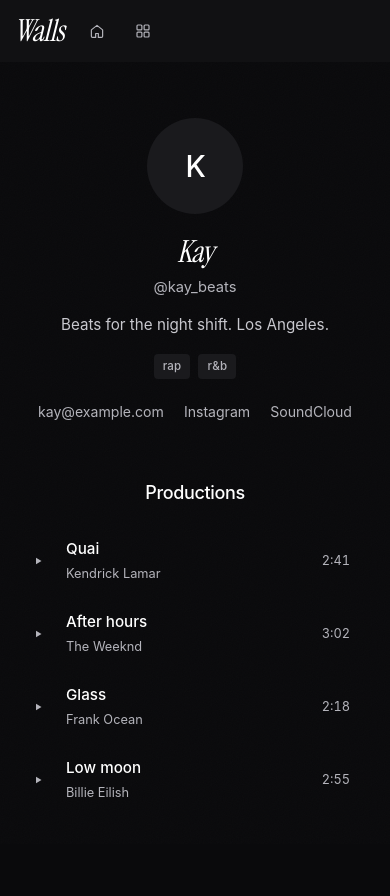
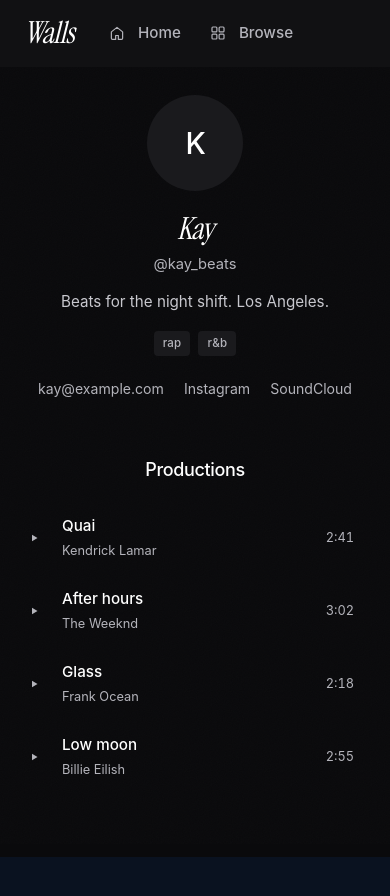
Before and after one commit to lattewei/walls, a Next.js app in the folder apps/web/: page /users/kay_beats in a window 390 px wide. Shown: the top 896 px of the page. After the commit the page ends 857 px from the top, so only its background shows below. Built offline with nearby package versions, Linux system fonts and the light colour scheme.

Commit message:
fix(web): one studio shell that folds on inner pages
Share StudioShell via a route-group layout so /app and /users use the same rail. On Home it is 228px with labels. On a profile it eases to 152px and the labels fade. No compact variant.

```diff
--- a/apps/web/src/app/app/layout.tsx
+++ b/apps/web/src/app/(studio)/app/layout.tsx
@@ -1,14 +1,13 @@
 import type { Metadata } from "next";
 
-import { StudioShell } from "@/components/studio/shell";
 import { site } from "@/content/site";
 
 export const metadata: Metadata = {
   title: `${site.name} — Home`,
 };
 
-export default function AppLayout({
+export default function AppSectionLayout({
   children,
 }: Readonly<{ children: React.ReactNode }>) {
-  return <StudioShell>{children}</StudioShell>;
+  return children;
 }
--- /dev/null
+++ b/apps/web/src/app/(studio)/layout.tsx
@@ -0,0 +1,7 @@
+import { StudioShell } from "@/components/studio/shell";
+
+export default function StudioLayout({
+  children,
+}: Readonly<{ children: React.ReactNode }>) {
+  return <StudioShell>{children}</StudioShell>;
+}
--- /dev/null
+++ b/apps/web/src/app/(studio)/users/[handle]/not-found.tsx
@@ -0,0 +1,11 @@
+import Link from "next/link";
+
+export default function UserNotFound() {
+  return (
+    <div className="profile">
+      <p className="profile__missing">
+        No one under that name. <Link href="/app">Back</Link>
+      </p>
+    </div>
+  );
+}
--- /dev/null
+++ b/apps/web/src/app/(studio)/users/[handle]/page.tsx
@@ -0,0 +1,79 @@
+import { notFound } from "next/navigation";
+
+import { ProdList } from "@/components/studio/prod-list";
+import { site } from "@/content/site";
+import { getProfile } from "@/content/profiles";
+
+type Props = {
+  params: Promise<{ handle: string }>;
+};
+
+export async function generateStaticParams() {
+  const { profiles } = await import("@/content/profiles");
+  return profiles.map((p) => ({ handle: p.handle }));
+}
+
+export async function generateMetadata({ params }: Props) {
+  const { handle } = await params;
+  const profile = getProfile(handle);
+  if (!profile) return { title: site.name };
+  return { title: `${profile.displayName} · ${site.name}` };
+}
+
+export default async function UserPage({ params }: Props) {
+  const { handle } = await params;
+  const profile = getProfile(handle);
+  if (!profile) notFound();
+
+  const initial = profile.displayName.slice(0, 1).toUpperCase();
+  const hasContacts =
+    Boolean(profile.email) || Boolean(profile.instagram) || profile.links.length > 0;
+
+  return (
+    <div className="profile">
+      <section className="profile__head">
+        <div className="profile__avatar" aria-hidden>
+          {initial}
+        </div>
+        <h1>{profile.displayName}</h1>
+        <p className="profile__handle">@{profile.handle}</p>
+        {profile.bio ? <p className="profile__bio">{profile.bio}</p> : null}
+        {profile.genres.length > 0 ? (
+          <ul className="profile__genres">
+            {profile.genres.map((g) => (
+              <li key={g}>{g}</li>
+            ))}
+          </ul>
+        ) : null}
+        {hasContacts ? (
+          <ul className="profile__links">
+            {profile.email ? (
+              <li>
+                <a href={`mailto:${profile.email}`}>{profile.email}</a>
+              </li>
+            ) : null}
+            {profile.instagram ? (
+              <li>
+                <a href={profile.instagram} rel="noreferrer" target="_blank">
+                  Instagram
+                </a>
+              </li>
+            ) : null}
+            {profile.links.map((link) => (
+              <li key={link.url}>
+                <a href={link.url} rel="noreferrer" target="_blank">
+                  {link.label}
+                </a>
+              </li>
+            ))}
+          </ul>
+        ) : null}
+      </section>
+
+      <section className="prods">
+        <h2>Productions</h2>
+        <ProdList tracks={profile.tracks} />
+      </section>
+    </div>
+  );
+}
--- a/apps/web/src/app/globals.css
+++ b/apps/web/src/app/globals.css
@@ -123,13 +123,19 @@
   --muted: #b4b4bb;
   --faint: #8e8e96;
   --line: rgba(255, 255, 255, 0.06);
+  --rail: 228px;
   position: relative;
   min-height: 100dvh;
   color: var(--ink);
   background: #0a0a0c;
   display: grid;
-  grid-template-columns: 228px minmax(0, 1fr);
+  grid-template-columns: var(--rail) minmax(0, 1fr);
+  transition: grid-template-columns 320ms var(--ease);
   font-family: -apple-system, BlinkMacSystemFont, "SF Pro Text", "Segoe UI", sans-serif;
+}
+
+.studio.is-folded {
+  --rail: 152px;
 }
 
 .studio::before {
@@ -179,6 +185,24 @@
   text-decoration: none;
   font-size: 0.95rem;
   font-weight: 500;
+  transition: gap 320ms var(--ease);
+}
+
+.studio__label {
+  overflow: hidden;
+  white-space: nowrap;
+  max-width: 7.5rem;
+  opacity: 1;
+  transition: max-width 320ms var(--ease), opacity 200ms var(--ease);
+}
+
+.studio.is-folded .studio__item {
+  gap: 0;
+}
+
+.studio.is-folded .studio__label {
+  max-width: 0;
+  opacity: 0;
 }
 
 .studio__item.is-on {
@@ -201,31 +225,6 @@
 .studio__main {
   min-width: 0;
   padding: 44px 48px 96px;
-}
-
-.studio--slim {
-  grid-template-columns: 140px minmax(0, 1fr);
-}
-
-.studio--slim .studio__word {
-  display: block;
-  text-align: center;
-  white-space: nowrap;
-  padding-left: 0;
-  padding-right: 0;
-}
-
-.studio--slim .studio__item {
-  justify-content: center;
-  gap: 0;
-  font-size: 0;
-  line-height: 0;
-}
-
-.studio--slim .studio__main {
-  display: flex;
-  justify-content: center;
-  padding: 56px 24px 120px;
 }
 
 .home {
@@ -502,8 +501,16 @@
 }
 
 @media (max-width: 800px) {
-  .studio {
+  .studio,
+  .studio.is-folded {
     grid-template-columns: 1fr;
+  }
+  .studio.is-folded .studio__label {
+    max-width: 7.5rem;
+    opacity: 1;
+  }
+  .studio.is-folded .studio__item {
+    gap: 12px;
   }
   .studio__side {
     flex-direction: row;
@@ -524,9 +531,6 @@
   .home {
     gap: 56px;
   }
-  .studio--slim {
-    grid-template-columns: 1fr;
-  }
   .profile h1 {
     font-size: 1.9rem;
   }
--- a/apps/web/src/app/users/[handle]/not-found.tsx
+++ /dev/null
@@ -1,15 +0,0 @@
-import Link from "next/link";
-
-import { StudioShell } from "@/components/studio/shell";
-
-export default function UserNotFound() {
-  return (
-    <StudioShell compact>
-      <div className="profile">
-        <p className="profile__missing">
-          No one under that name. <Link href="/app">Back</Link>
-        </p>
-      </div>
-    </StudioShell>
-  );
-}
--- a/apps/web/src/app/users/[handle]/page.tsx
+++ /dev/null
@@ -1,82 +0,0 @@
-import { notFound } from "next/navigation";
-
-import { ProdList } from "@/components/studio/prod-list";
-import { StudioShell } from "@/components/studio/shell";
-import { site } from "@/content/site";
-import { getProfile } from "@/content/profiles";
-
-type Props = {
-  params: Promise<{ handle: string }>;
-};
-
-export async function generateStaticParams() {
-  const { profiles } = await import("@/content/profiles");
-  return profiles.map((p) => ({ handle: p.handle }));
-}
-
-export async function generateMetadata({ params }: Props) {
-  const { handle } = await params;
-  const profile = getProfile(handle);
-  if (!profile) return { title: site.name };
-  return { title: `${profile.displayName} · ${site.name}` };
-}
-
-export default async function UserPage({ params }: Props) {
-  const { handle } = await params;
-  const profile = getProfile(handle);
-  if (!profile) notFound();
-
-  const initial = profile.displayName.slice(0, 1).toUpperCase();
-  const hasContacts =
-    Boolean(profile.email) || Boolean(profile.instagram) || profile.links.length > 0;
-
-  return (
-    <StudioShell compact>
-      <div className="profile">
-        <section className="profile__head">
-          <div className="profile__avatar" aria-hidden>
-            {initial}
-          </div>
-          <h1>{profile.displayName}</h1>
-          <p className="profile__handle">@{profile.handle}</p>
-          {profile.bio ? <p className="profile__bio">{profile.bio}</p> : null}
-          {profile.genres.length > 0 ? (
-            <ul className="profile__genres">
-              {profile.genres.map((g) => (
-                <li key={g}>{g}</li>
-              ))}
-            </ul>
-          ) : null}
-          {hasContacts ? (
-            <ul className="profile__links">
-              {profile.email ? (
-                <li>
-                  <a href={`mailto:${profile.email}`}>{profile.email}</a>
-                </li>
-              ) : null}
-              {profile.instagram ? (
-                <li>
-                  <a href={profile.instagram} rel="noreferrer" target="_blank">
-                    Instagram
-                  </a>
-                </li>
-              ) : null}
-              {profile.links.map((link) => (
-                <li key={link.url}>
-                  <a href={link.url} rel="noreferrer" target="_blank">
-                    {link.label}
-                  </a>
-                </li>
-              ))}
-            </ul>
-          ) : null}
-        </section>
-
-        <section className="prods">
-          <h2>Productions</h2>
-          <ProdList tracks={profile.tracks} />
-        </section>
-      </div>
-    </StudioShell>
-  );
-}
--- a/apps/web/src/components/studio/shell.tsx
+++ b/apps/web/src/components/studio/shell.tsx
@@ -6,38 +6,29 @@
 import { site } from "@/content/site";
 import { IconGrid, IconHome, IconSearch } from "./icons";
 
-export function StudioShell({
-  children,
-  compact,
-}: {
-  children: React.ReactNode;
-  compact?: boolean;
-}) {
+export function StudioShell({ children }: { children: React.ReactNode }) {
   const path = usePathname();
   const homeOn = path === "/app";
+  const folded = path !== "/app";
 
   return (
-    <div className={compact ? "studio studio--slim" : "studio"}>
+    <div className={folded ? "studio is-folded" : "studio"}>
       <aside className="studio__side">
         <Link href="/" className="wordmark studio__word">
           {site.name}
         </Link>
         <nav>
-          <span className="studio__item studio__item--quiet" aria-label="Search">
+          <span className="studio__item studio__item--quiet">
             <IconSearch />
-            Search
+            <span className="studio__label">Search</span>
           </span>
-          <Link
-            href="/app"
-            className={homeOn ? "studio__item is-on" : "studio__item"}
-            aria-label="Home"
-          >
+          <Link href="/app" className={homeOn ? "studio__item is-on" : "studio__item"}>
             <IconHome />
-            Home
+            <span className="studio__label">Home</span>
           </Link>
-          <Link href="/app#artists" className="studio__item" aria-label="Browse">
+          <Link href="/app#artists" className="studio__item">
             <IconGrid />
-            Browse
+            <span className="studio__label">Browse</span>
           </Link>
         </nav>
       </aside>
```
Also changed, not shown: apps/web/src/app/(studio)/app/page.tsx (renamed from apps/web/src/app/app/page.tsx).
